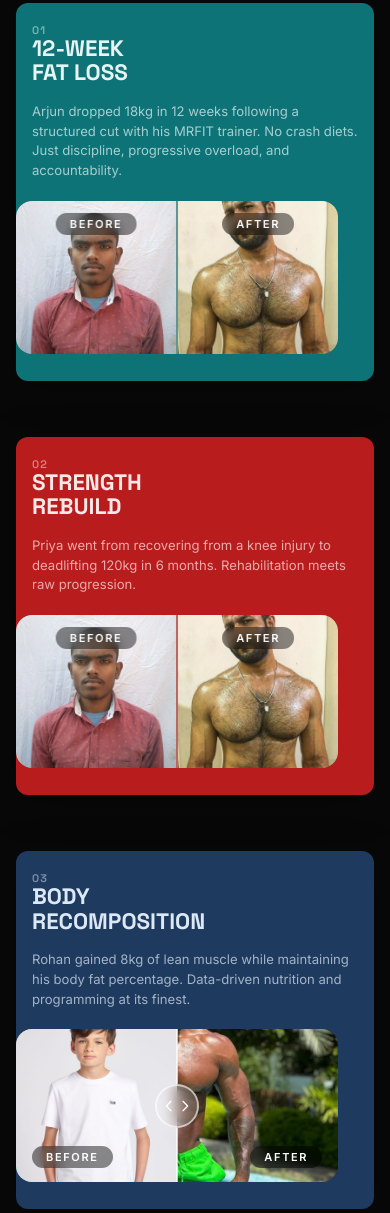
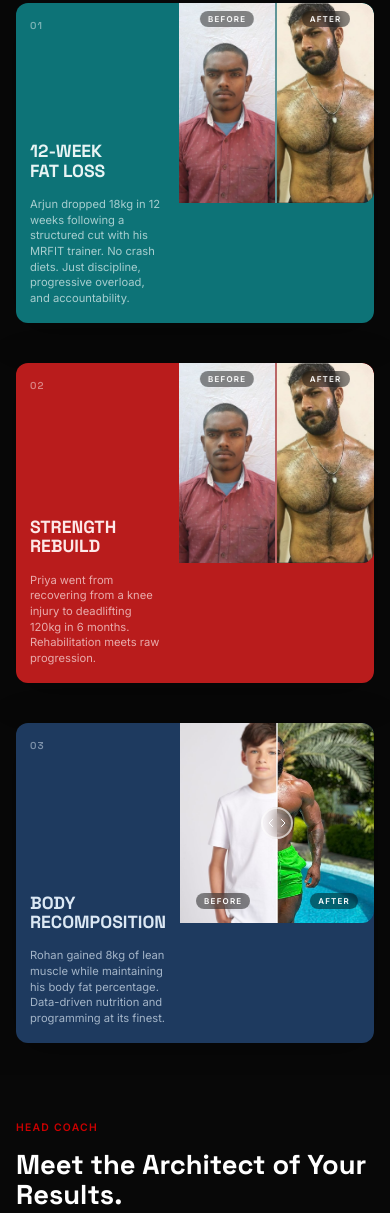
Before and after one commit to meowkiteow/mrfit, a plain HTML site: page index.html in a window 390 px wide. Shown: the part 3939-5152 px from the top of the page. Drawn offline with nearby package versions, Linux system fonts and the light colour scheme.

Commit message:
Fix: Show transformation images on mobile with sticky cards and proper sizing

```diff
--- a/style.css
+++ b/style.css
@@ -2694,55 +2694,82 @@ body {
         font-size: 10px !important;
     }
 
-    /* CRITICAL: Disable sticky behavior on mobile — it breaks scroll */
+    /* Keep sticky cards, but adjust height for mobile */
     .stack-cards__item {
-        position: relative !important;
-        top: auto !important;
-        height: auto !important;
-        min-height: auto !important;
-        margin-bottom: 16px !important;
+        height: 320px !important;
         border-radius: 12px !important;
     }
 
+    /* Keep 2-column layout (text | images) but give images more space */
     .stack-card-inner {
-        grid-template-columns: 1fr !important;
-    }
-
+        grid-template-columns: 1fr 1.2fr !important;
+    }
+
+    /* Text side — compact for phone */
+    .stack-card-text {
+        padding: 16px 14px !important;
+    }
+
+    .stack-card-number {
+        font-size: 10px !important;
+        margin-bottom: 4px !important;
+    }
+
+    .stack-card-title {
+        font-size: 1.1rem !important;
+        margin-bottom: 4px !important;
+    }
+
+    .stack-card-desc {
+        font-size: 0.7rem !important;
+        line-height: 1.4 !important;
+    }
+
+    .stack-card-result {
+        font-size: 1.5rem !important;
+    }
+
+    .stack-card-result-label {
+        font-size: 0.6rem !important;
+    }
+
+    /* Image side — show at full height */
     .stack-card-image {
-        height: 180px !important;
-        display: block !important;
-    }
-
-    .stack-card-image img {
+        display: flex !important;
+    }
+
+    .ba-images {
         width: 100% !important;
         height: 100% !important;
-        object-fit: cover !important;
-    }
-
-    .stack-card-text {
-        padding: 20px 16px !important;
-    }
-
-    .stack-card-number {
-        font-size: 11px !important;
-    }
-
-    .stack-card-title {
-        font-size: 1.4rem !important;
-        margin-bottom: 8px !important;
-    }
-
-    .stack-card-desc {
-        font-size: 0.82rem !important;
-        line-height: 1.5 !important;
-    }
-
-    .stack-card-result {
-        font-size: 1.8rem !important;
-    }
-
-    .stack-card-result-label {
-        font-size: 0.65rem !important;
+        border-radius: 0 12px 12px 0 !important;
+    }
+
+    .ba-label {
+        font-size: 8px !important;
+        padding: 3px 8px !important;
+        top: 8px !important;
+    }
+
+    /* Slider (card 3) — keep intact, just size it */
+    .ba-slider {
+        width: 100% !important;
+        height: 100% !important;
+        border-radius: 0 12px 12px 0 !important;
+    }
+
+    .ba-slider__handle-circle {
+        width: 32px !important;
+        height: 32px !important;
+    }
+
+    .ba-slider__handle-circle svg {
+        width: 12px !important;
+        height: 12px !important;
+    }
+
+    .ba-slider__label {
+        font-size: 8px !important;
+        padding: 3px 8px !important;
     }
 
     /* ═══════════════════════════════ */
```
